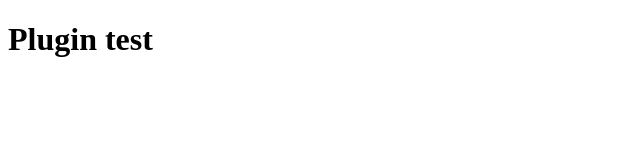
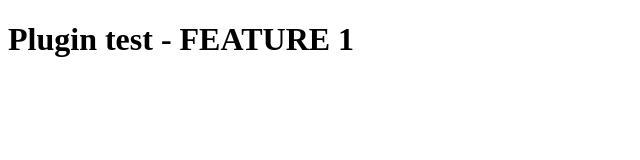
Before and after one commit to mateuszkocz/netlify-build-plugin-feature-flag, a plain HTML site: page index.html in a window 1280 px wide. Shown: the whole page, without its empty margins (0-640 px from the left). Drawn offline with Linux system fonts and the light colour scheme.

Commit message:
add feature

```diff
--- a/index.html
+++ b/index.html
@@ -5,6 +5,6 @@
     <title>Hello Plugin!</title>
 </head>
 <body>
-<h1>Plugin test</h1>
+<h1>Plugin test - FEATURE 1</h1>
 </body>
 </html>
```
